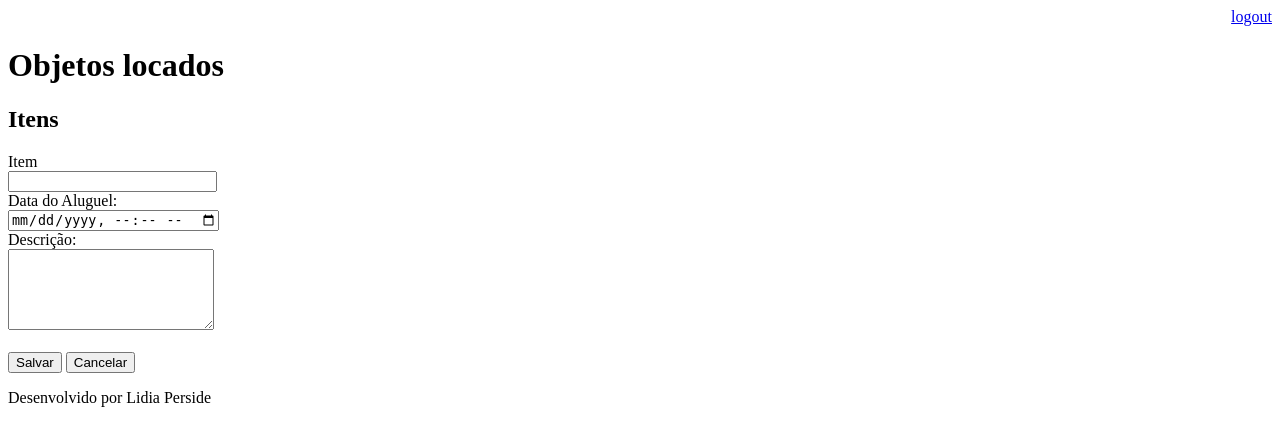
After one commit to LidiaPerside/LojaDeAluguelDjango, a Django app: page /aluguel/item/ in a window 1280 px wide. The commit adds this page. Shown: the top 446 px of the page. Run offline with Django 3.2, Linux system fonts and the light colour scheme; a user stored in the database is signed in.

Commit message:
Inserção de Dados
O usuário pode cadastrar novos alugueis. Ainda não contempla o valor ou disposição dos itens.
Incluido o .gitignore para ignorar os arquivos compilados

```diff
--- a/aluguel/urls.py
+++ b/aluguel/urls.py
@@ -21,6 +21,8 @@ from django.views.generic import RedirectView
 urlpatterns = [
     path('admin/', admin.site.urls),
     path('aluguel/', views.lista_itens),
+    path('aluguel/item/', views.item),
+    path('aluguel/item/submit', views.submit_item),
     #path('', views.index)
     path ('', RedirectView.as_view(url='/aluguel/')),
     path('login/', views.login_users),
--- a/core/views.py
+++ b/core/views.py
@@ -37,3 +37,18 @@ def lista_itens(request):
     itens = Itens.objects.filter(usuario=usuario) #exibe os itens alugados por usuário
     dados = {'itens': itens}
     return render(request, 'aluguel.html', dados)
+
+@login_required(login_url='/login/')
+def item (request):
+    return render (request, 'item.html')
+
+@login_required(login_url='/login')
+def submit_item(request):
+    if request.POST:
+        item = request.POST.get('item')
+        data_aluguel = request.POST.get('data_aluguel')
+        descricao = request.POST.get('descricao')
+        usuario = request.user
+        Itens.objects.create(item=item, data_aluguel=data_aluguel, descricao=descricao, usuario=usuario)
+
+    return redirect('/')
--- a/templates/aluguel.html
+++ b/templates/aluguel.html
@@ -2,6 +2,9 @@
 
 {% block content %}
     <h2>Loja de Aluguel</h2>
+    <a href="item/">
+        <button type="button">Nova Reserva</button>
+    </a>
 
     <ul style="font-size: 18px">
         {%for item in itens %}
--- /dev/null
+++ b/templates/item.html
@@ -0,0 +1,25 @@
+{% extends "model-page.html" %}
+
+{% block content %}
+
+<h2>Itens</h2>
+
+<form action ="submit" method="POST">{% csrf_token %}
+    <label>Item</label>
+    <br>
+    <input type="text" name ="item" size="23">
+    <br>
+    <label>Data do Aluguel: </label>
+    <br>
+    <input type = "datetime-local" name = "data_aluguel">
+    <br>
+    <label>Descrição:</label>
+    <br>
+    <textarea name = "descricao" rows="5" cols="23"></textarea>
+    <br><br>
+    <button type = "submit">Salvar</button>
+    <a href="/">
+        <button type="submit">Cancelar</button>
+    </a>
+</form>
+{% endblock %}
```
Also changed, not shown: 1 other file.
